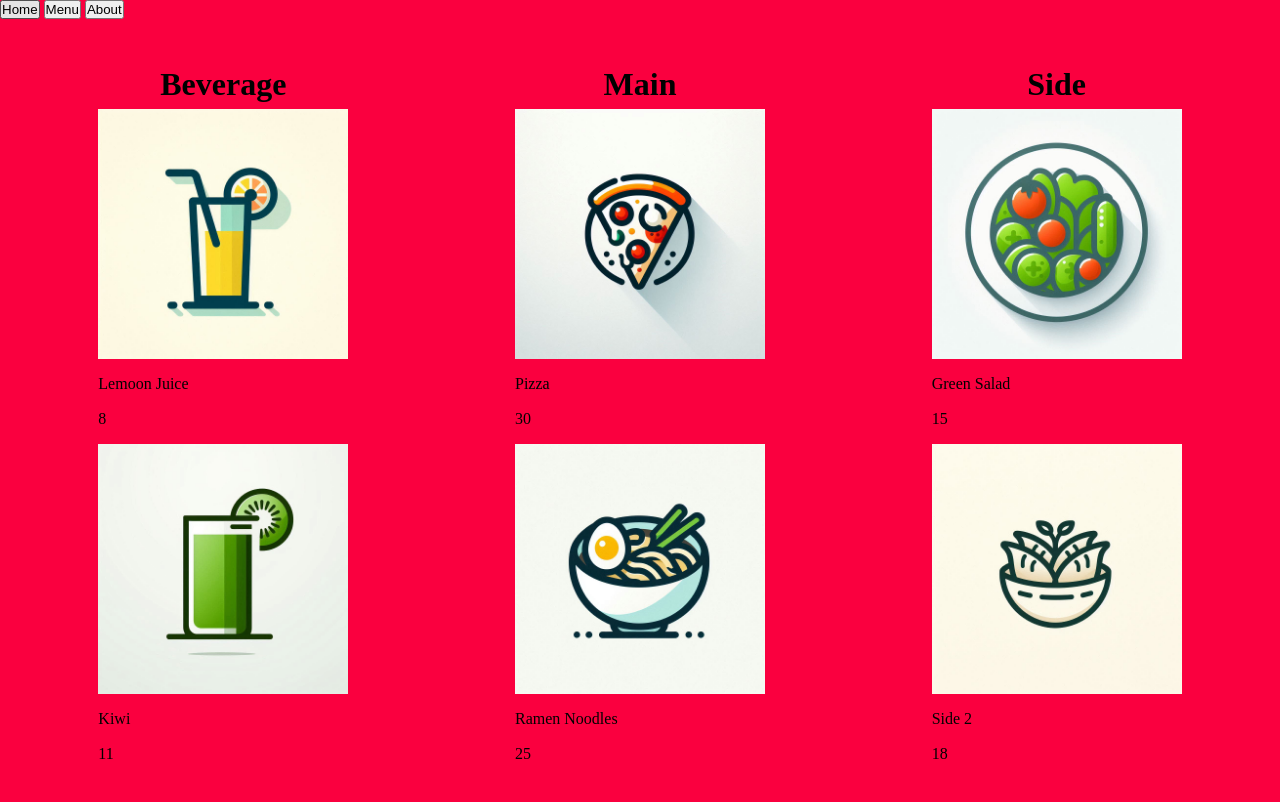
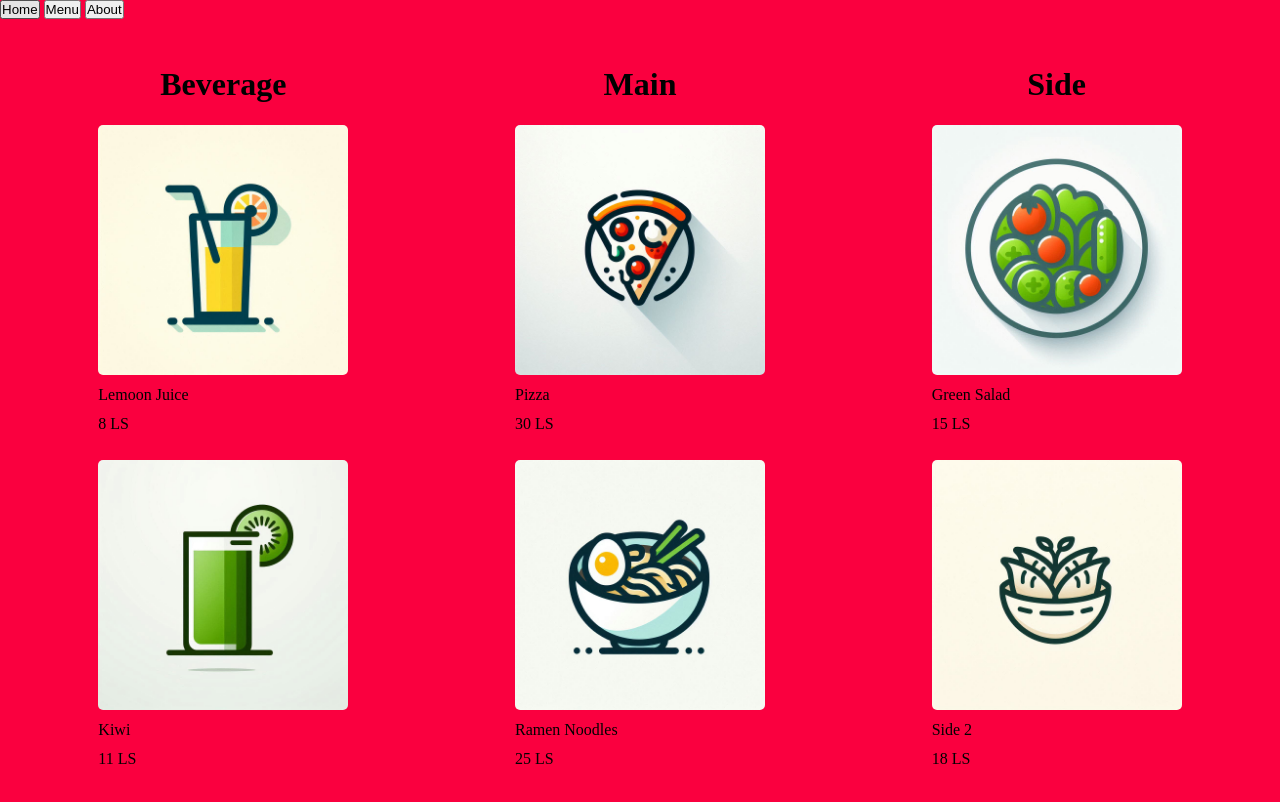
Before and after one commit to SuspiciousApplePie/restaurant-page, a website built with webpack: page src/template.html in a window 1280 px wide. Both pictures are taken after a click on the button "Menu". Built offline with nearby package versions, Linux system fonts and the light colour scheme.

```diff
--- a/src/menu.js
+++ b/src/menu.js
@@ -80,7 +80,7 @@
 			const itemElement = document.createElement("div");
 			itemElement.textContent = item.foodName;
 			const priceElement = document.createElement("div");
-			priceElement.textContent = item.price;
+			priceElement.textContent = `${item.price} LS`;
 
 			food.appendChild(imageElement);
 			food.appendChild(itemElement);
--- a/src/styles.css
+++ b/src/styles.css
@@ -119,6 +119,7 @@
 	padding: 20px;
 	display: grid;
 	grid-template-rows: 50px repeat(2, 1fr);
+	row-gap: 1rem;
 }
 
 .food-section h1 {
@@ -130,6 +131,12 @@
 .food-section .food-item {
 	display: grid;
 	justify-content: center;
+}
+
+.food-item img {
+	height: 250px;
+	width: 250px;
+	border-radius: 5px;
 }
 
 /* About */
```
